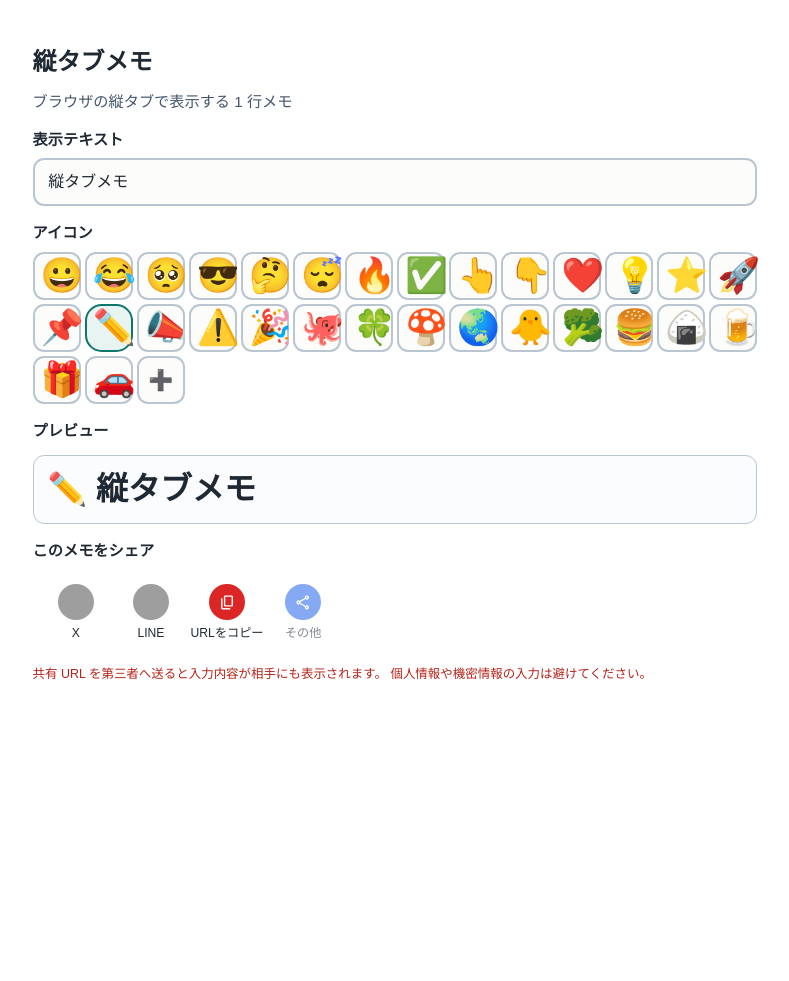
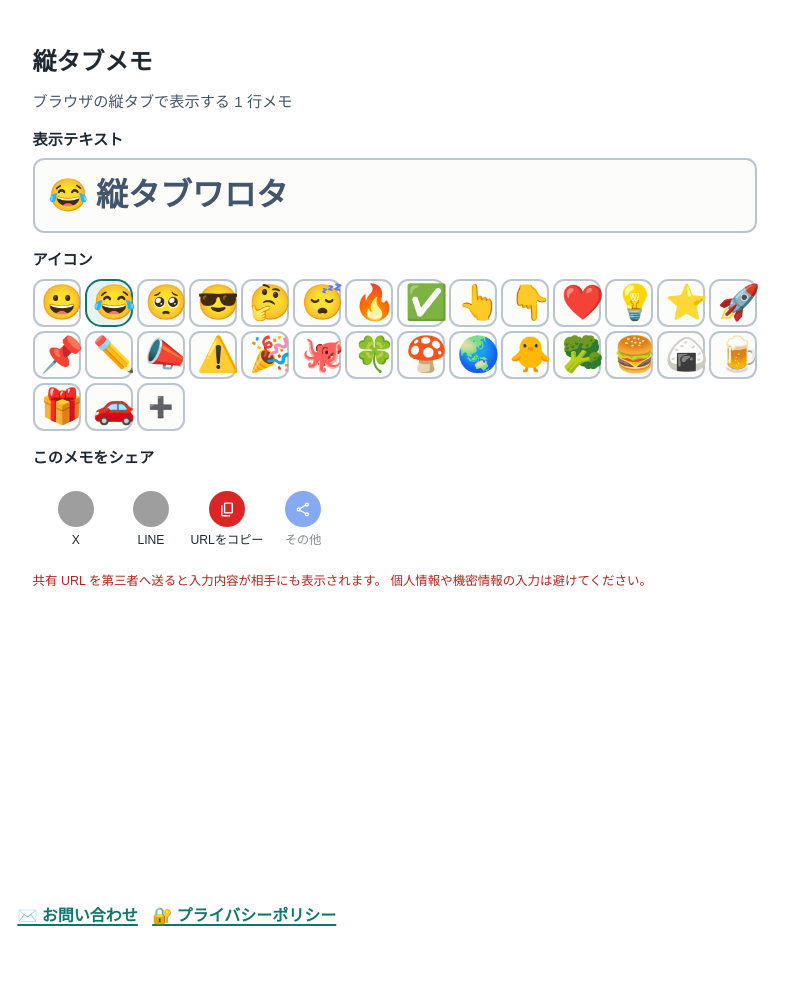
Before and after one commit to hirokiwa/vertical-tab-memo, a website built with Vite: page index.html in a window 1280 px wide. Shown: the top 981 px of the page, without its empty margins (245-1034 px from the left). After the commit the page ends 957 px from the top, so only its background shows below. Built offline with nearby package versions, Linux system fonts and the light colour scheme; grey boxes are pictures that could not be loaded.

Commit message:
Remove preview and fix to input directly

```diff
--- a/index.html
+++ b/index.html
@@ -14,17 +14,21 @@
         <section class="memo-card" aria-label="Memo editor">
           <h2 class="memo-card__title">縦タブメモ</h2>
           <p class="memo-card__description">ブラウザの縦タブで表示する 1 行メモ</p>
-          <form id="memo-form" class="memo-card__form" aria-label="Memo form">
-            <label class="memo-card__label" for="memo-input">表示テキスト</label>
+          <section class="memo-card__editor-section" aria-labelledby="memo-editor-title">
+            <h3 id="memo-editor-title" class="memo-card__editor-title">表示テキスト</h3>
+            <div id="memo-editor" class="memo-card__editor">
+              <span id="memo-preview-icon" class="memo-card__editor-icon" aria-hidden="true"></span>
               <input
                 id="memo-input"
-              class="memo-card__input"
+                class="memo-card__editor-text"
                 type="text"
+                placeholder="縦タブワロタ"
+                aria-labelledby="memo-editor-title"
                 autocomplete="off"
                 spellcheck="false"
-              aria-describedby="memo-preview"
               />
-          </form>
+            </div>
+          </section>
           <section class="memo-card__icon-section" aria-label="Favicon icon selector">
             <h3 class="memo-card__icon-title">アイコン</h3>
             <ul id="memo-icon-list" class="memo-card__icon-list">
@@ -134,8 +138,6 @@
               </li>
             </ul>
           </section>
-          <h3 class="memo-card__preview-title">プレビュー</h3>
-          <p id="memo-preview" class="memo-card__preview" aria-live="polite"></p>
           <section class="memo-card__share-section" aria-labelledby="memo-share-title" aria-describedby="memo-share-note">
             <h3 id="memo-share-title" class="memo-card__url-title">このメモをシェア</h3>
             <div class="memo-card__share-actions" role="group" aria-label="共有方法">
--- a/src/features/memo/bootstrap.ts
+++ b/src/features/memo/bootstrap.ts
@@ -1,6 +1,6 @@
 import type { MemoState } from '../../lib/memo'
 import { getPageElements } from './elements'
-import { setupForm } from './form-controller'
+import { setupEditor } from './editor-controller'
 import { setupIconPicker } from './icon-picker-controller'
 import { setupShare } from './share-controller'
 import { createStateService } from './state-service'
@@ -9,7 +9,7 @@
   const pageElements = getPageElements()
   const stateService = createStateService(pageElements)
 
-  setupForm({
+  setupEditor({
     pageElements,
     stateService,
   })
--- a/src/features/memo/elements.ts
+++ b/src/features/memo/elements.ts
@@ -4,10 +4,10 @@
 export type PageElements = {
   appRoot: HTMLDivElement
   faviconLink: HTMLLinkElement
-  memoForm: HTMLFormElement
+  memoEditor: HTMLDivElement
   memoInput: HTMLInputElement
   memoIconList: HTMLUListElement
-  memoPreview: HTMLParagraphElement
+  memoPreviewIcon: HTMLSpanElement
   memoUrlCopyButton: HTMLButtonElement
   memoUrlCopyIconPath: SVGPathElement
   memoShareXButton: HTMLButtonElement
@@ -25,10 +25,10 @@
 export const getPageElements = (): PageElements => ({
   appRoot: getRequiredElementById<HTMLDivElement>(elementIds.appRoot),
   faviconLink: getRequiredElementById<HTMLLinkElement>(elementIds.faviconLink),
-  memoForm: getRequiredElementById<HTMLFormElement>(elementIds.memoForm),
+  memoEditor: getRequiredElementById<HTMLDivElement>(elementIds.memoEditor),
   memoInput: getRequiredElementById<HTMLInputElement>(elementIds.memoInput),
   memoIconList: getRequiredElementById<HTMLUListElement>(elementIds.memoIconList),
-  memoPreview: getRequiredElementById<HTMLParagraphElement>(elementIds.memoPreview),
+  memoPreviewIcon: getRequiredElementById<HTMLSpanElement>(elementIds.memoPreviewIcon),
   memoUrlCopyButton: getRequiredElementById<HTMLButtonElement>(elementIds.memoUrlCopy),
   memoUrlCopyIconPath: document.getElementById(elementIds.memoUrlCopyIcon)?.querySelector('path') as SVGPathElement,
   memoShareXButton: getRequiredElementById<HTMLButtonElement>(elementIds.memoShareX),
--- a/src/features/memo/state-service.ts
+++ b/src/features/memo/state-service.ts
@@ -15,11 +15,13 @@
   faviconIcon: normalizeFaviconIcon(memoState.faviconIcon),
 })
 
+const readMemoText = (pageElements: PageElements): string => pageElements.memoInput.value
+
 export const createStateService = (pageElements: PageElements) => {
   let updateSelectedIconButtons = (_selectedIcon: string): void => {}
 
   const readCurrentMemoState = (): MemoState => ({
-    memoText: pageElements.memoInput.value,
+    memoText: readMemoText(pageElements),
     faviconIcon: pageElements.appRoot.dataset.currentFaviconIcon ?? DEFAULT_FAVICON_ICON,
   })
 
@@ -29,11 +31,14 @@
 
   const updateView = (memoState: MemoState): void => {
     const normalizedMemoState = createNormalizedMemoState(memoState)
-
-    const normalizedMemoText = normalizeMemoText(normalizedMemoState.memoText)
+    const currentMemoText = memoState.memoText
+    const normalizedMemoText = normalizeMemoText(currentMemoText)
 
     document.title = normalizedMemoText
-    pageElements.memoPreview.textContent = `${normalizeFaviconIcon(normalizedMemoState.faviconIcon)} ${normalizedMemoText}`
+    pageElements.memoPreviewIcon.textContent = normalizeFaviconIcon(normalizedMemoState.faviconIcon)
+    if (readMemoText(pageElements) !== currentMemoText) {
+      pageElements.memoInput.value = currentMemoText
+    }
     pageElements.memoCustomIconInput.value = normalizedMemoState.faviconIcon
     pageElements.faviconLink.href = createFaviconDataUrl(normalizedMemoState.faviconIcon)
 
@@ -52,7 +57,6 @@
   }
 
   const applyMemoState = (memoState: MemoState): void => {
-    pageElements.memoInput.value = memoState.memoText
     syncMemoState(memoState)
   }
 
--- a/src/features/memo/view.ts
+++ b/src/features/memo/view.ts
@@ -1,7 +1,7 @@
-const MEMO_FORM_ID = 'memo-form'
+const MEMO_EDITOR_ID = 'memo-editor'
 const MEMO_INPUT_ID = 'memo-input'
 const MEMO_ICON_LIST_ID = 'memo-icon-list'
-const MEMO_PREVIEW_ID = 'memo-preview'
+const MEMO_PREVIEW_ICON_ID = 'memo-preview-icon'
 const MEMO_URL_COPY_ID = 'memo-url-copy'
 const MEMO_URL_COPY_ICON_ID = 'memo-url-copy-icon'
 const MEMO_SHARE_X_ID = 'memo-share-x'
@@ -18,10 +18,10 @@
 export const elementIds = {
   appRoot: 'app',
   faviconLink: 'app-favicon',
-  memoForm: MEMO_FORM_ID,
+  memoEditor: MEMO_EDITOR_ID,
   memoInput: MEMO_INPUT_ID,
   memoIconList: MEMO_ICON_LIST_ID,
-  memoPreview: MEMO_PREVIEW_ID,
+  memoPreviewIcon: MEMO_PREVIEW_ICON_ID,
   memoUrlCopy: MEMO_URL_COPY_ID,
   memoUrlCopyIcon: MEMO_URL_COPY_ICON_ID,
   memoShareX: MEMO_SHARE_X_ID,
--- a/src/lib/memo/icon.ts
+++ b/src/lib/memo/icon.ts
@@ -1,4 +1,4 @@
-export const DEFAULT_FAVICON_ICON = '✏️'
+export const DEFAULT_FAVICON_ICON = '😂'
 
 export const FAVICON_OPTIONS = [
   { icon: '😀', label: '笑顔' },
--- a/src/lib/memo/index.ts
+++ b/src/lib/memo/index.ts
@@ -1,6 +1,6 @@
 export { createCustomIconValidationMessage, createFaviconDataUrl, DEFAULT_FAVICON_ICON, FAVICON_OPTIONS, isPresetFaviconIcon, isSingleEmoji, normalizeFaviconIcon } from './icon'
 export { createShareText, createWebShareDataFromMemoState, SHARE_TEXT } from './share'
 export { createMemoState, createSearchFromMemoState, createSearchFromQueryRecord, createShareUrlFromMemoState, readMemoStateFromQueryRecord, readMemoStateFromSearch } from './state'
-export { DEFAULT_MEMO_TEXT, normalizeMemoText } from './text'
+export { EMPTY_MEMO_TEXT, FALLBACK_MEMO_TEXT, normalizeMemoText } from './text'
 export type { MemoState, QueryRecord, QueryValue } from './state'
 export type { ShareTextPlatform } from './share'
--- a/src/lib/memo/state.ts
+++ b/src/lib/memo/state.ts
@@ -1,6 +1,6 @@
 import { FAVICON_QUERY_KEY, MEMO_QUERY_KEY } from './stateKeys'
 import { normalizeFaviconIcon } from './icon'
-import { DEFAULT_MEMO_TEXT, normalizeMemoText } from './text'
+import { EMPTY_MEMO_TEXT } from './text'
 
 export type MemoState = {
   memoText: string
@@ -21,33 +21,37 @@
 }
 
 export const createMemoState = (memoText: string, faviconIcon: string | null): MemoState => ({
-  memoText: normalizeMemoText(memoText),
+  memoText,
   faviconIcon: normalizeFaviconIcon(faviconIcon),
 })
 
 export const readMemoStateFromSearch = (search: string): MemoState => {
   const searchParameters = new URLSearchParams(search)
   return createMemoState(
-    searchParameters.get(MEMO_QUERY_KEY) ?? DEFAULT_MEMO_TEXT,
+    searchParameters.get(MEMO_QUERY_KEY) ?? EMPTY_MEMO_TEXT,
     searchParameters.get(FAVICON_QUERY_KEY),
   )
 }
 
 export const readMemoStateFromQueryRecord = (queryRecord: QueryRecord): MemoState => {
-  const rawMemoText = getFirstQueryValue(queryRecord[MEMO_QUERY_KEY]) ?? DEFAULT_MEMO_TEXT
+  const rawMemoText = getFirstQueryValue(queryRecord[MEMO_QUERY_KEY]) ?? EMPTY_MEMO_TEXT
   const rawFaviconIcon = getFirstQueryValue(queryRecord[FAVICON_QUERY_KEY])
   return createMemoState(rawMemoText, rawFaviconIcon)
 }
 
 export const createSearchFromMemoState = (memoState: MemoState): string => {
   const searchParameters = new URLSearchParams()
-  searchParameters.set(MEMO_QUERY_KEY, normalizeMemoText(memoState.memoText))
+  const trimmedMemoText = memoState.memoText.trim()
+  if (trimmedMemoText.length > 0) {
+    searchParameters.set(MEMO_QUERY_KEY, trimmedMemoText)
+  }
   searchParameters.set(FAVICON_QUERY_KEY, normalizeFaviconIcon(memoState.faviconIcon))
-  return `?${searchParameters.toString()}`
+  const search = searchParameters.toString()
+  return search.length > 0 ? `?${search}` : ''
 }
 
 export const createSearchFromQueryRecord = (queryRecord: QueryRecord): string => {
-  const rawMemoText = getFirstQueryValue(queryRecord[MEMO_QUERY_KEY]) ?? DEFAULT_MEMO_TEXT
+  const rawMemoText = getFirstQueryValue(queryRecord[MEMO_QUERY_KEY]) ?? EMPTY_MEMO_TEXT
   const rawFaviconIcon = getFirstQueryValue(queryRecord[FAVICON_QUERY_KEY])
   return createSearchFromMemoState(createMemoState(rawMemoText, rawFaviconIcon))
 }
--- a/src/lib/memo/text.ts
+++ b/src/lib/memo/text.ts
@@ -1,4 +1,5 @@
-export const DEFAULT_MEMO_TEXT = '縦タブメモ'
+export const EMPTY_MEMO_TEXT = ''
+export const FALLBACK_MEMO_TEXT = '縦タブワロタ'
 
 export type MemoTextState = {
   memoText: string
@@ -6,5 +7,5 @@
 
 export const normalizeMemoText = (value: string): string => {
   const trimmedValue = value.trim()
-  return trimmedValue.length > 0 ? trimmedValue : DEFAULT_MEMO_TEXT
+  return trimmedValue.length > 0 ? trimmedValue : FALLBACK_MEMO_TEXT
 }
--- a/src/styles/app.css
+++ b/src/styles/app.css
@@ -19,7 +19,6 @@
 h2,
 h3,
 p,
-form,
 ul {
   margin: 0;
 }
@@ -136,12 +135,6 @@
   line-height: 1.4;
 }
 
-.memo-card__form {
-  display: flex;
-  flex-direction: column;
-  gap: 0.6rem;
-}
-
 .memo-card__icon-section {
   display: flex;
   flex-direction: column;
@@ -149,7 +142,7 @@
 }
 
 .memo-card__icon-title,
-.memo-card__preview-title,
+.memo-card__editor-title,
 .memo-card__url-title {
   font-size: 0.95rem;
   font-weight: 700;
@@ -330,15 +323,23 @@
   font-weight: 700;
 }
 
-.memo-card__input {
+.memo-card__editor-section {
+  display: flex;
+  flex-direction: column;
+  gap: 0.6rem;
+}
+
+.memo-card__editor {
   border: 2px solid var(--memo-color-border);
   border-radius: 0.7rem;
   padding: 0.65rem 0.85rem;
-  min-height: 2.6rem;
-  font-size: 1rem;
-  line-height: 1.4;
+  min-height: 4rem;
+  display: flex;
+  align-items: flex-start;
+  gap: 0.5rem;
   color: var(--memo-color-text);
   background: #fcfcfa;
+  cursor: text;
   transition:
     border-color 160ms ease,
     border-radius 160ms ease,
@@ -346,13 +347,13 @@
     box-shadow 160ms ease;
 }
 
-.memo-card__input:hover {
+.memo-card__editor:hover {
   border-color: var(--memo-color-highlight);
   border-radius: 0.95rem;
   transform: translateY(-1px);
 }
 
-.memo-card__input:focus-visible {
+.memo-card__editor:focus-within {
   outline: 3px solid rgba(15, 118, 110, 0.32);
   outline-offset: 2px;
   border-color: var(--memo-color-focus);
@@ -360,15 +361,36 @@
   transform: scale(1.01);
 }
 
-.memo-card__preview {
-  border: 1px solid var(--memo-color-border);
-  border-radius: 0.7rem;
-  padding: 0.6rem 0.85rem;
-  background: #fbfcfe;
+.memo-card__editor-icon {
+  flex: 0 0 auto;
+  font-size: clamp(1.25rem, 4vw, 2rem);
+  font-weight: 700;
+  line-height: 1.5;
+}
+
+.memo-card__editor-text {
+  flex: 1 1 auto;
+  min-width: 0;
+  height: calc(1.5em + 0.1rem);
+  padding: 0;
+  border: 0;
+  appearance: none;
+  background: transparent;
+  color: inherit;
+  font-family: inherit;
   font-size: clamp(1.25rem, 4vw, 2rem);
   font-weight: 700;
   line-height: 1.5;
   overflow-wrap: anywhere;
+  outline: none;
+}
+
+.memo-card__editor-text::placeholder {
+  color: var(--memo-color-subtext);
+}
+
+.memo-card__editor-text:focus::placeholder {
+  color: transparent;
 }
 
 .memo-card__share-section {
```
Also changed, not shown: src/features/memo/editor-controller.ts (added, +44 -0 lines), src/features/memo/form-controller.ts (deleted, +0 -24 lines). Lines whose indentation alone changed are shown as unchanged.
